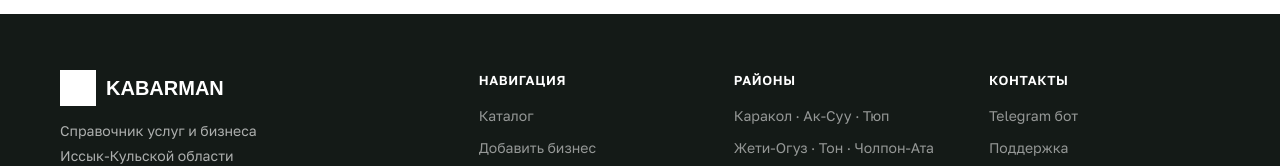
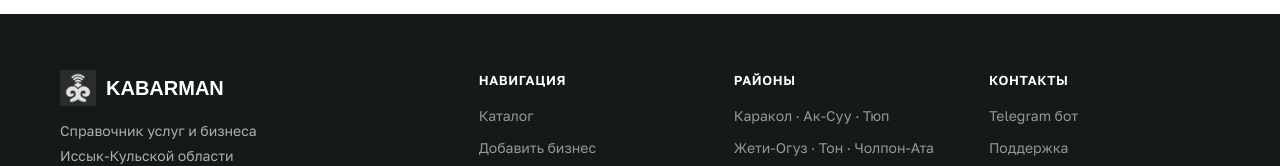
Before and after one commit to tilekmoo-alt/kabarman-web, a React (Vite) app in the folder frontend/: page / in a window 1280 px wide. Shown: the part 1491-1657 px from the top of the page. Built offline with nearby package versions, Linux system fonts and the light colour scheme; no server answers; a web font is replaced by a local one.

Commit message:
Update Layout.module.css

```diff
--- a/frontend/src/components/layout/Layout.module.css
+++ b/frontend/src/components/layout/Layout.module.css
@@ -54,7 +54,8 @@
 }
 .footerLogoImg {
   height: 36px; width: auto;
-  filter: brightness(0) invert(1);
+  filter: invert(1);
+  mix-blend-mode: screen;
 }
 .footerLinks {
   display: grid; grid-template-columns: repeat(3, 1fr);
```
